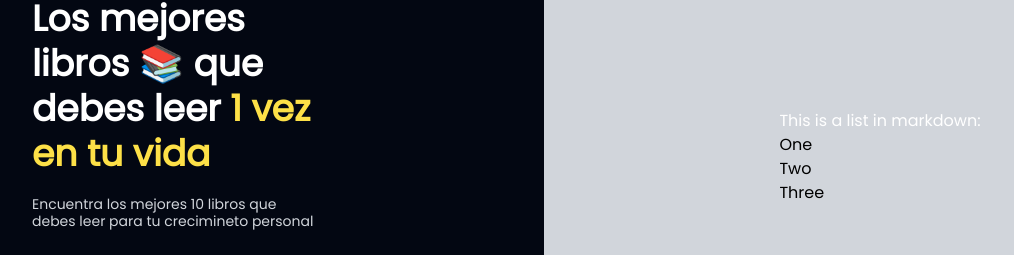
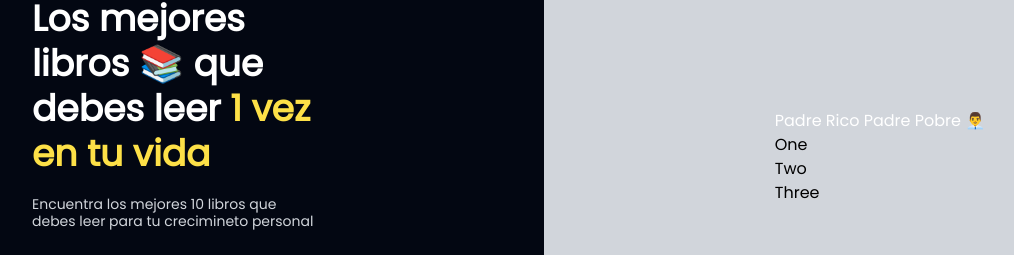
Before and after one commit to coderito/Boof, a Next.js app: page / in a window 1280 px wide. Shown: the part 243-498 px from the top of the page, without its empty margins (64-1078 px from the left). Built offline with nearby package versions, Linux system fonts and the light colour scheme.

Commit message:
agregando estilos personalizados al mardown

```diff
--- a/next.config.js
+++ b/next.config.js
@@ -9,6 +9,7 @@ const nextConfig = {
     options: {
       remarkPlugins: [],
       rehypePlugins: [],
+      providerImportSource: '@mdx-js/react',
       // If you use `MDXProvider`, uncomment the following line.
       // providerImportSource: "@mdx-js/react",
     },
--- /dev/null
+++ b/src/app/components-mdx/mdxComponents.jsx
@@ -0,0 +1,3 @@
+export const H3 = ({ children }) => {
+    return <h3 className="text-4xl font-bold">{children}</h3>;
+  };
--- a/src/app/components/LadoDerecho.jsx
+++ b/src/app/components/LadoDerecho.jsx
@@ -1,9 +1,18 @@
+"use client"
+
 import Hello from "../content/hello.mdx"
+import { H3 } from "../components-mdx/mdxComponents";
+import { MDXProvider } from '@mdx-js/react';
+
+const components = {
+    h3: H3,
+  };
+
 
 export default function LadoDerecho() {
     return (
         <div className="h-1/2 md:h-full w-full md:w-7/12 bg-gray-300 flex items-center justify-center">
-            <Hello />
+            <MDXProvider components={components}> <Hello /></MDXProvider>
         </div>
     )
 }
--- a/src/app/content/hello.mdx
+++ b/src/app/content/hello.mdx
@@ -1,4 +1,4 @@
-## This is a list in markdown:
+### Padre Rico  Padre Pobre 👨‍💼
 
 - One
 - Two
```
